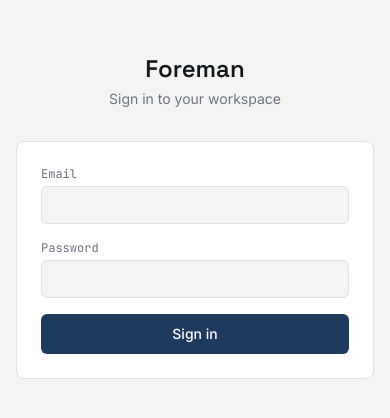
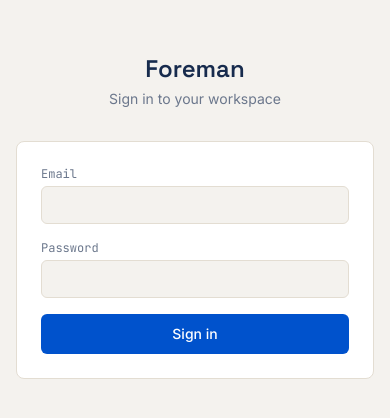
Before and after one commit to manalchaudharyy/Project-Management-Platform, a React (Vite) app in the folder client/: page /login in a window 390 px wide. Shown: the part 206-624 px from the top of the page. Built offline with nearby package versions, Linux system fonts and the light colour scheme.

Commit message:
Redesign: beige Jira-style theme + responsive mobile sidebar drawer

```diff
--- a/client/src/components/AppLayout.jsx
+++ b/client/src/components/AppLayout.jsx
@@ -1,3 +1,4 @@
+import { useState } from "react";
 import { Link, useLocation, useNavigate } from "react-router-dom";
 import { useDispatch, useSelector } from "react-redux";
 import { logout } from "../store/authSlice";
@@ -9,6 +10,7 @@
 ];
 
 const AppLayout = ({ title, children }) => {
+  const [mobileOpen, setMobileOpen] = useState(false);
   const location = useLocation();
   const user = useSelector((state) => state.auth.user);
   const dispatch = useDispatch();
@@ -19,30 +21,32 @@
     navigate("/login");
   };
 
-  return (
-    <div className="min-h-screen flex bg-paper font-sans">
-      <aside className="w-60 shrink-0 bg-blueprint text-white flex flex-col">
-        <div className="px-6 py-6 border-b border-white/10">
+  const items = navItems.concat(
+    ["admin", "pm"].includes(user?.role) ? [{ to: "/admin/users", label: "Manage Users" }] : []
+  );
+
+  const SidebarContent = (
+    <>
+      <div className="px-6 py-6 border-b border-white/10 flex items-center justify-between">
         <span className="font-display text-lg font-semibold tracking-tight">Foreman</span>
+        <button
+          onClick={() => setMobileOpen(false)}
+          className="lg:hidden text-white/70 hover:text-white text-xl leading-none"
+        >
+          ✕
+        </button>
       </div>
 
       <nav className="flex-1 px-3 py-4 space-y-1">
-          {navItems
-            .concat(
-              ["admin", "pm"].includes(user?.role)
-                ? [{ to: "/admin/users", label: "Manage Users" }]
-                : []
-            )
-            .map((item) => {
+        {items.map((item) => {
           const active = location.pathname.startsWith(item.to);
           return (
             <Link
               key={item.to}
               to={item.to}
+              onClick={() => setMobileOpen(false)}
               className={`block rounded-md px-3 py-2 text-sm transition-colors ${
-                    active
-                      ? "bg-white/10 text-white"
-                      : "text-white/70 hover:bg-white/5 hover:text-white"
+                active ? "bg-white/10 text-white" : "text-white/70 hover:bg-white/5 hover:text-white"
               }`}
             >
               {item.label}
@@ -61,15 +65,39 @@
           Log out
         </button>
       </div>
+    </>
+  );
+
+  return (
+    <div className="min-h-screen flex bg-paper font-sans">
+      {/* Desktop sidebar */}
+      <aside className="hidden lg:flex w-60 shrink-0 bg-blueprint-dark text-white flex-col">
+        {SidebarContent}
       </aside>
 
+      {/* Mobile drawer */}
+      {mobileOpen && (
+        <div className="lg:hidden fixed inset-0 z-50 flex">
+          <div className="w-64 bg-blueprint-dark text-white flex flex-col">{SidebarContent}</div>
+          <div className="flex-1 bg-black/40" onClick={() => setMobileOpen(false)} />
+        </div>
+      )}
+
       <div className="flex-1 flex flex-col min-w-0">
+        <header className="border-b border-line bg-panel px-4 sm:px-8 py-4 sm:py-5 flex items-center gap-3">
+          <button
+            onClick={() => setMobileOpen(true)}
+            className="lg:hidden text-ink text-xl leading-none"
+          >
+            ☰
+          </button>
           {title && (
-          <header className="border-b border-line bg-panel px-8 py-5">
-            <h1 className="font-display text-xl font-semibold text-ink">{title}</h1>
+            <h1 className="font-display text-lg sm:text-xl font-semibold text-ink truncate">
+              {title}
+            </h1>
+          )}
         </header>
-        )}
-        <main className="flex-1 px-8 py-8">{children}</main>
+        <main className="flex-1 px-4 sm:px-8 py-6 sm:py-8">{children}</main>
       </div>
     </div>
   );
--- a/client/src/index.css
+++ b/client/src/index.css
@@ -1,28 +1,31 @@
 @import "tailwindcss";
 
 @theme {
-  --color-ink: #14181f;
-  --color-ink-muted: #6b7280;
-  --color-paper: #f4f5f3;
+  --color-ink: #172b4d;
+  --color-ink-muted: #6b778c;
+  --color-paper: #f4f2ee;
   --color-panel: #ffffff;
-  --color-line: #dee1e6;
-  --color-blueprint: #1d3a5f;
-  --color-blueprint-dark: #142b45;
-  --color-marker: #e0912e;
+  --color-line: #e3ddd2;
+  --color-blueprint: #0052cc;
+  --color-blueprint-dark: #0747a6;
+  --color-marker: #b98900;
 
-  --color-status-todo: #8b93a1;
-  --color-status-progress: #1d3a5f;
-  --color-status-review: #e0912e;
-  --color-status-done: #2f7d4f;
+  --color-status-todo: #6b778c;
+  --color-status-progress: #0052cc;
+  --color-status-review: #b98900;
+  --color-status-done: #216e4e;
 
-  --color-priority-low: #8b93a1;
-  --color-priority-medium: #3e6fae;
-  --color-priority-high: #e0912e;
-  --color-priority-critical: #c0392b;
+  --color-priority-low: #6b778c;
+  --color-priority-medium: #0052cc;
+  --color-priority-high: #b98900;
+  --color-priority-critical: #ae2a19;
 
   --font-display: "Space Grotesk", ui-sans-serif, system-ui, sans-serif;
   --font-sans: "Inter", ui-sans-serif, system-ui, sans-serif;
   --font-mono: "JetBrains Mono", ui-monospace, monospace;
+
+  --shadow-card: 0 1px 2px rgba(23,43,77,0.06), 0 2px 8px rgba(23,43,77,0.06);
+  --shadow-panel: 0 8px 24px rgba(23,43,77,0.12);
 }
 
 body {
```
Lines whose indentation alone changed are shown as unchanged.
